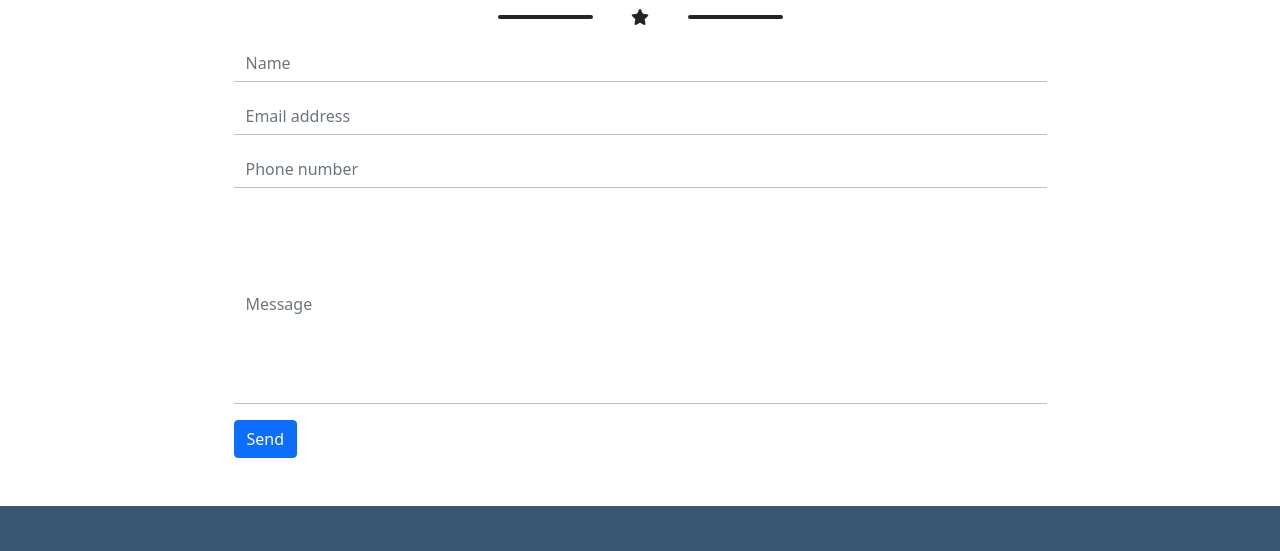
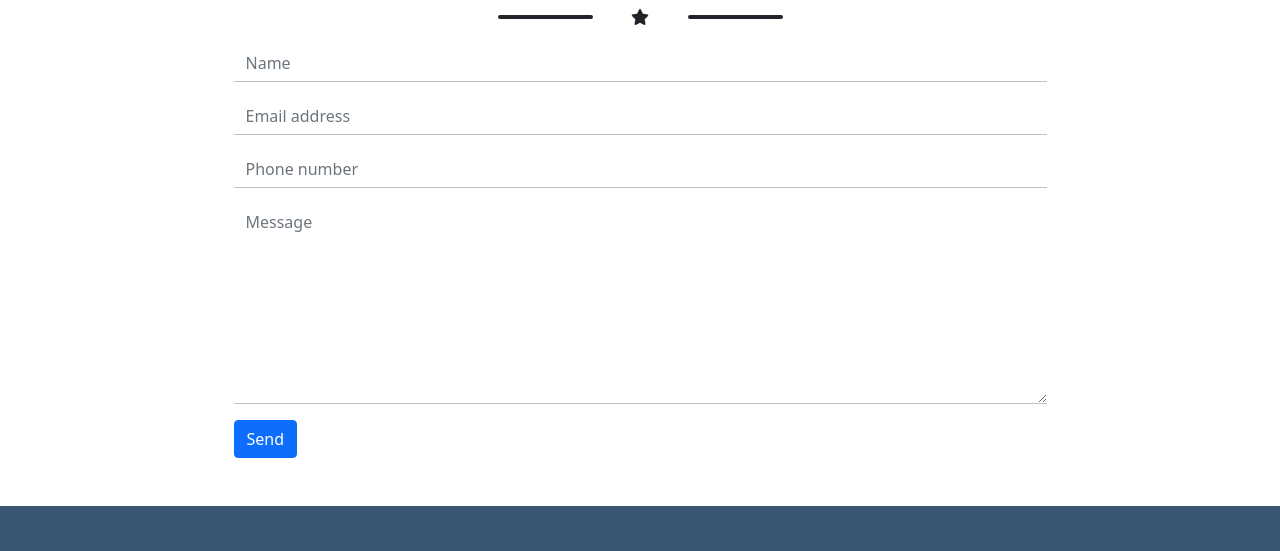
Before and after one commit to magnusson17/html-css-bootstrap-freelancer, a plain HTML site: page index.html in a window 1280 px wide. Shown: the part 1894-2445 px from the top of the page. Drawn offline with nearby package versions, Linux system fonts and the light colour scheme.

Commit message:
textarea improv

```diff
--- a/index.html
+++ b/index.html
@@ -175,7 +175,7 @@
                         <input placeholder="Phone number" type="text" class="form-control form_border_bottom" id="">
                     </div>
                     <div class="mb-3">
-                        <input placeholder="Message" type="textarea" class="form-control form_border_bottom" id="" style="height: 200px;">
+                        <textarea placeholder="Message" class="form-control form_border_bottom" id="" style="height: 200px;"></textarea>
                     </div>
                     <button type="submit" class="btn btn-primary">Send</button>
                 </form>
```
